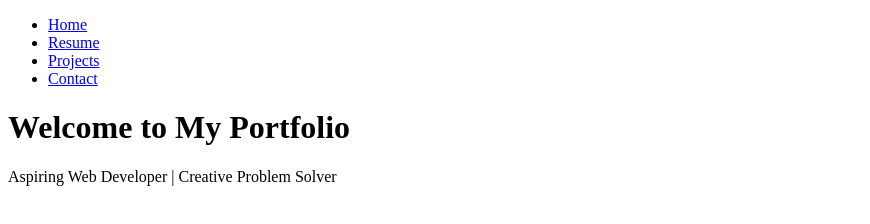
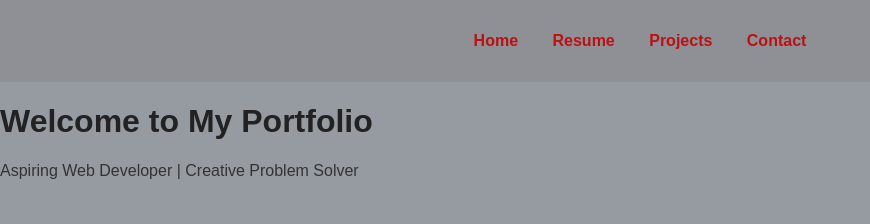
Before and after one commit to matawalcott/excIT371, a plain HTML site: page index.html in a window 1280 px wide. Shown: the whole page, without its empty margins (0-870 px from the left). Drawn offline with Linux system fonts and the light colour scheme.

Commit message:
Add files via upload

```diff
--- a/index.html
+++ b/index.html
@@ -4,8 +4,8 @@
         <meta charset="UTF-8">
         <meta name="viewport" content="width=device-width, initial-scale=1.0">
         <title>My Portfolio</title>
-        <link rel="preload" href="styles.css" as="style">
-        <link rel="stylesheet" href="styles.css">
+        <link rel="preload" href="style.css" as="style">
+        <link rel="stylesheet" href="style.css">
     </head>
 
 <body>
```
